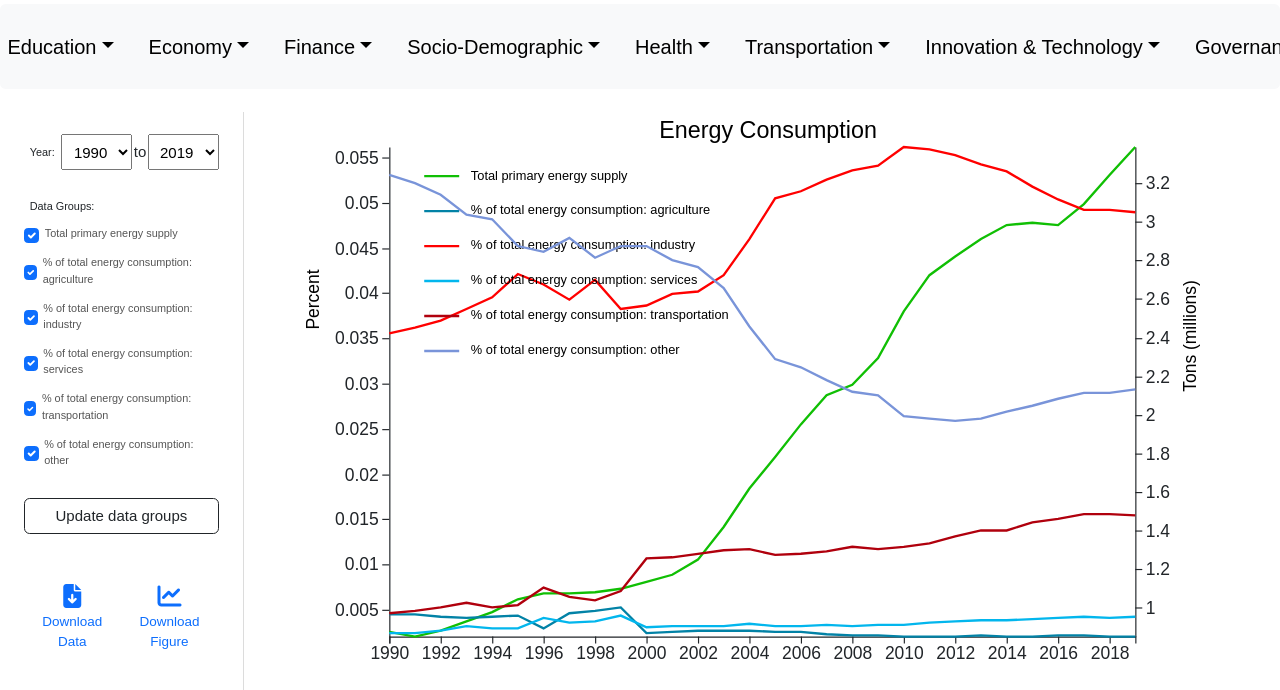
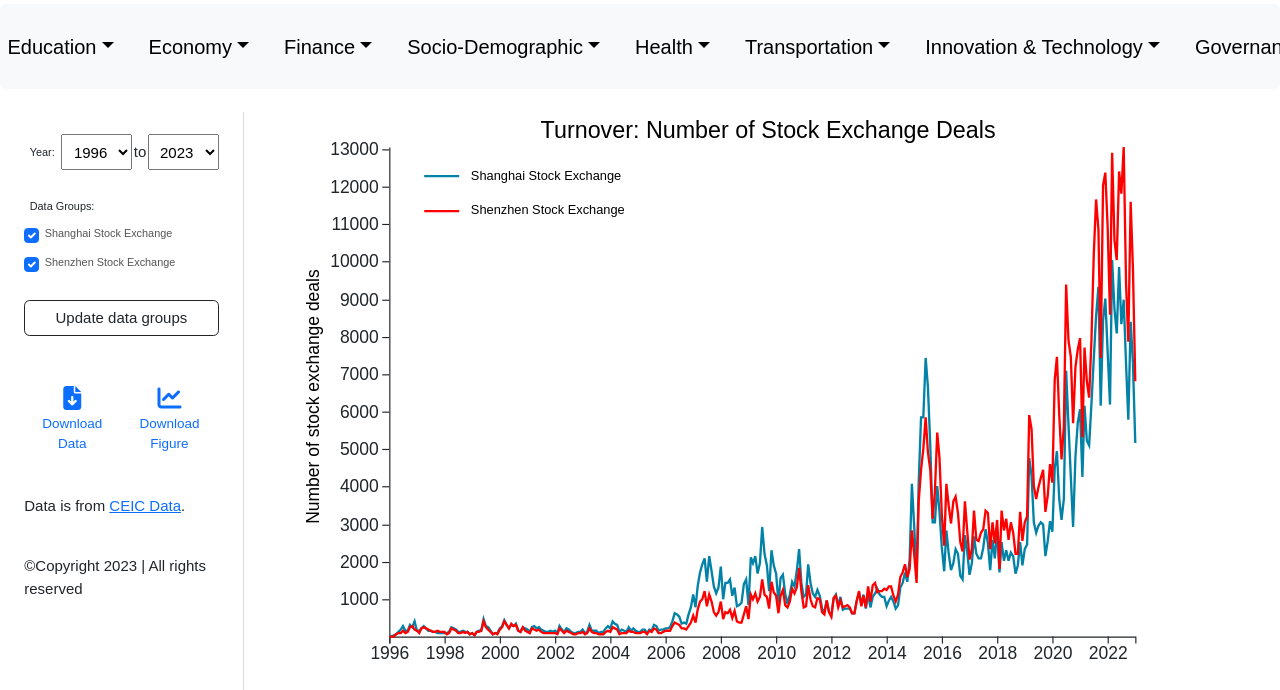
Before and after one commit to gloria-xia/gloria-xia.github.io, a plain HTML site: page data.html in a window 1280 px wide. Shown: the part 96-786 px from the top of the page. Drawn offline with nearby package versions, Linux system fonts and the light colour scheme.

Commit message:
no change

```diff
--- a/data.html
+++ b/data.html
@@ -20,7 +20,7 @@
 
   </head>
 
-  <body onload="generateGraph('energyConsumption')">
+  <body onload="generateGraph('stockExchangeDeals')">
 
 <div id="header">
    <nav class="navbar navbar-expand-lg navbar-light" style="background-color: #ffffff;">
--- a/drawGraphs.js
+++ b/drawGraphs.js
@@ -281,14 +281,6 @@ function findMaxColumn(source, data) {
                 }
             }
         }
-        // for (let column of trueSourceColumnsLeft) {
-        //     columnMinsLeft[column] = d3.min(data, d => d[column])
-        //     columnMaxsLeft[column] = d3.max(data, d => d[column])
-        // }
-        // for (let column of trueSourceColumnsRight) {
-        //     columnMinsRight[column] = d3.min(data, d => d[column])
-        //     columnMaxsRight[column] = d3.max(data, d => d[column])
-        // }
         minMaxColumnLeft = [(Object.keys(columnMinsLeft).reduce(function(a, b){ return columnMinsLeft[a] < columnMinsLeft[b] ? a : b })),
                     (Object.keys(columnMaxsLeft).reduce(function(a, b){ return columnMaxsLeft[a] > columnMaxsLeft[b] ? a : b })),
                     d3.max(Object.values(columnMaxsLeft))]
@@ -352,7 +344,7 @@ const buildLineGraph = function (data) {
         .attr("y", 7)
         .text(source.title)
 
-    if (source.hasOwnProperty("doubleYAxis")) {
+    if (source.doubleYAxis) {
         for (let side in source.columns){
             for (let column in source.columns[side]) {
                 if (source.columns[side][column]) {
@@ -397,7 +389,7 @@ const buildLineGraph = function (data) {
     minMaxColumn = findMaxColumn(source, data)
     x.domain(d3.extent(data, function(d) { return d.year; }));
 
-    if (source.hasOwnProperty("doubleYAxis")) {
+    if (source.doubleYAxis) {
         y0.domain([d3.min(data, d => d[minMaxColumnLeft[0]]), d3.max(data, d => d[minMaxColumnLeft[1]])]);
         y1.domain([d3.min(data, d => d[minMaxColumnRight[0]]), d3.max(data, d => d[minMaxColumnRight[1]])]);
     }
@@ -414,7 +406,7 @@ const buildLineGraph = function (data) {
     else if (minMaxColumn[2] < 100000000) {divisor = 10000}
     else {divisor = 100000}
 
-    if (source.hasOwnProperty("doubleYAxis")) {
+    if (source.doubleYAxis) {
         let yAxis1 = graph.append("g")
             .attr("class", "y-axis")
             .attr("transform", `translate(${margin.left},0)`)
```
